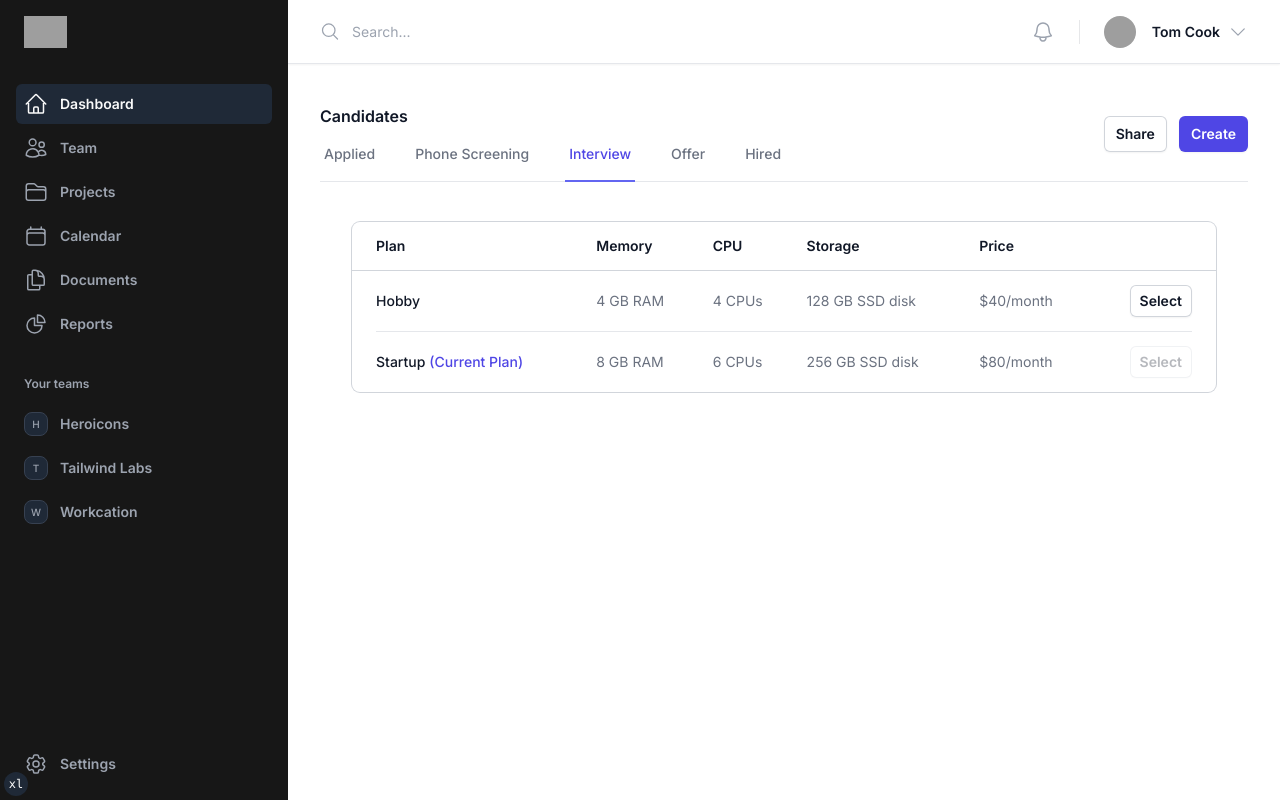
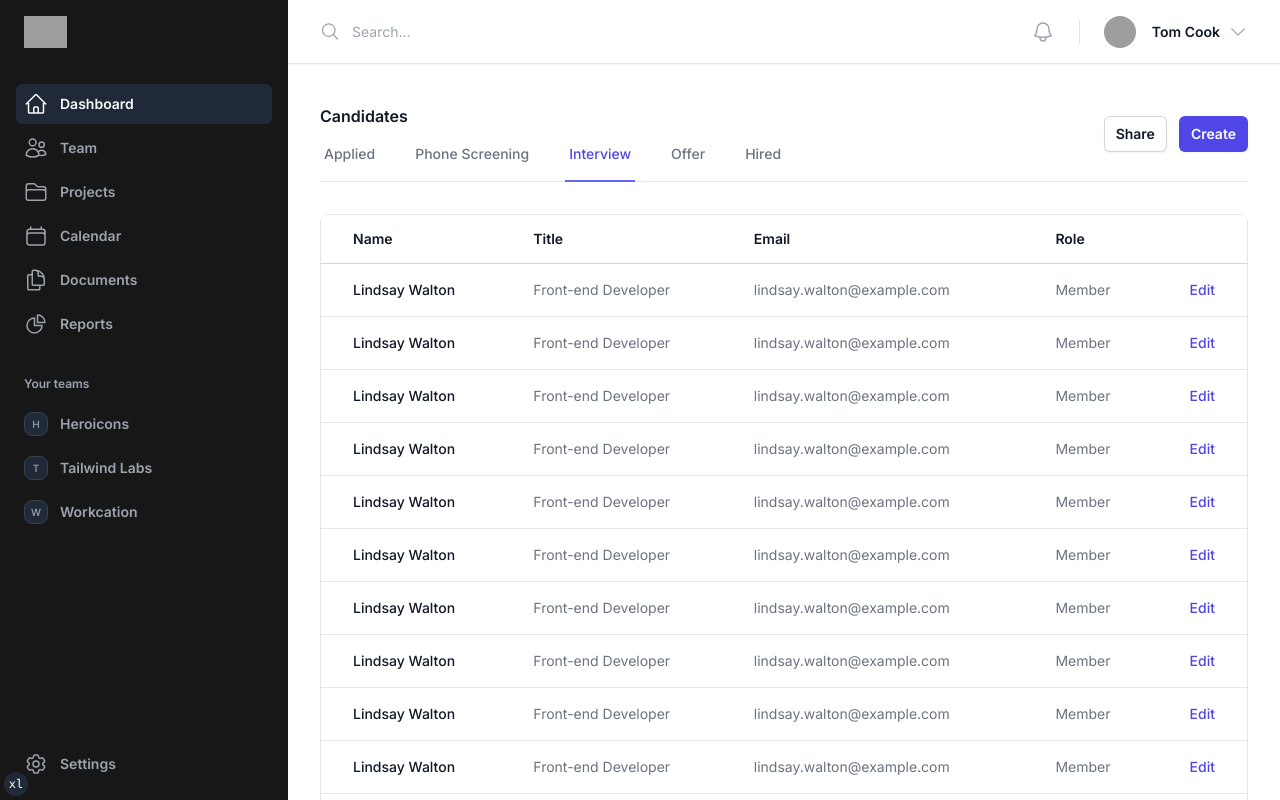
Before and after one commit to SuzuyaBish/invoicer, a Next.js app: page /account in a window 1280 px wide. Shown: the top 800 px of the page. Built offline with nearby package versions, Linux system fonts and the light colour scheme; grey boxes are pictures that could not be loaded.

Commit message:
finalized invoice list ui

```diff
--- a/src/components/InvoiceTable.tsx
+++ b/src/components/InvoiceTable.tsx
@@ -1,146 +1,328 @@
 import { classNames } from "@/constants/tailwind-constants"
 
-const plans = [
+const people = [
   {
-    id: 1,
-    name: "Hobby",
-    memory: "4 GB RAM",
-    cpu: "4 CPUs",
-    storage: "128 GB SSD disk",
-    price: "$40",
-    isCurrent: false,
+    name: "Lindsay Walton",
+    title: "Front-end Developer",
+    email: "lindsay.walton@example.com",
+    role: "Member",
   },
   {
-    id: 2,
-    name: "Startup",
-    memory: "8 GB RAM",
-    cpu: "6 CPUs",
-    storage: "256 GB SSD disk",
-    price: "$80",
-    isCurrent: true,
+    name: "Lindsay Walton",
+    title: "Front-end Developer",
+    email: "lindsay.walton@example.com",
+    role: "Member",
   },
-  // More plans...
+  {
+    name: "Lindsay Walton",
+    title: "Front-end Developer",
+    email: "lindsay.walton@example.com",
+    role: "Member",
+  },
+  {
+    name: "Lindsay Walton",
+    title: "Front-end Developer",
+    email: "lindsay.walton@example.com",
+    role: "Member",
+  },
+  {
+    name: "Lindsay Walton",
+    title: "Front-end Developer",
+    email: "lindsay.walton@example.com",
+    role: "Member",
+  },
+  {
+    name: "Lindsay Walton",
+    title: "Front-end Developer",
+    email: "lindsay.walton@example.com",
+    role: "Member",
+  },
+  {
+    name: "Lindsay Walton",
+    title: "Front-end Developer",
+    email: "lindsay.walton@example.com",
+    role: "Member",
+  },
+  {
+    name: "Lindsay Walton",
+    title: "Front-end Developer",
+    email: "lindsay.walton@example.com",
+    role: "Member",
+  },
+  {
+    name: "Lindsay Walton",
+    title: "Front-end Developer",
+    email: "lindsay.walton@example.com",
+    role: "Member",
+  },
+  {
+    name: "Lindsay Walton",
+    title: "Front-end Developer",
+    email: "lindsay.walton@example.com",
+    role: "Member",
+  },
+  {
+    name: "Lindsay Walton",
+    title: "Front-end Developer",
+    email: "lindsay.walton@example.com",
+    role: "Member",
+  },
+  {
+    name: "Lindsay Walton",
+    title: "Front-end Developer",
+    email: "lindsay.walton@example.com",
+    role: "Member",
+  },
+  {
+    name: "Lindsay Walton",
+    title: "Front-end Developer",
+    email: "lindsay.walton@example.com",
+    role: "Member",
+  },
+  {
+    name: "Lindsay Walton",
+    title: "Front-end Developer",
+    email: "lindsay.walton@example.com",
+    role: "Member",
+  },
+  {
+    name: "Lindsay Walton",
+    title: "Front-end Developer",
+    email: "lindsay.walton@example.com",
+    role: "Member",
+  },
+  {
+    name: "Lindsay Walton",
+    title: "Front-end Developer",
+    email: "lindsay.walton@example.com",
+    role: "Member",
+  },
+  {
+    name: "Lindsay Walton",
+    title: "Front-end Developer",
+    email: "lindsay.walton@example.com",
+    role: "Member",
+  },
+  {
+    name: "Lindsay Walton",
+    title: "Front-end Developer",
+    email: "lindsay.walton@example.com",
+    role: "Member",
+  },
+  {
+    name: "Lindsay Walton",
+    title: "Front-end Developer",
+    email: "lindsay.walton@example.com",
+    role: "Member",
+  },
+  {
+    name: "Lindsay Walton",
+    title: "Front-end Developer",
+    email: "lindsay.walton@example.com",
+    role: "Member",
+  },
+  {
+    name: "Lindsay Walton",
+    title: "Front-end Developer",
+    email: "lindsay.walton@example.com",
+    role: "Member",
+  },
+  {
+    name: "Lindsay Walton",
+    title: "Front-end Developer",
+    email: "lindsay.walton@example.com",
+    role: "Member",
+  },
+  {
+    name: "Lindsay Walton",
+    title: "Front-end Developer",
+    email: "lindsay.walton@example.com",
+    role: "Member",
+  },
+  {
+    name: "Lindsay Walton",
+    title: "Front-end Developer",
+    email: "lindsay.walton@example.com",
+    role: "Member",
+  },
+  {
+    name: "Lindsay Walton",
+    title: "Front-end Developer",
+    email: "lindsay.walton@example.com",
+    role: "Member",
+  },
+  {
+    name: "Lindsay Walton",
+    title: "Front-end Developer",
+    email: "lindsay.walton@example.com",
+    role: "Member",
+  },
+  {
+    name: "Lindsay Walton",
+    title: "Front-end Developer",
+    email: "lindsay.walton@example.com",
+    role: "Member",
+  },
+  {
+    name: "Lindsay Walton",
+    title: "Front-end Developer",
+    email: "lindsay.walton@example.com",
+    role: "Member",
+  },
+  {
+    name: "Lindsay Walton",
+    title: "Front-end Developer",
+    email: "lindsay.walton@example.com",
+    role: "Member",
+  },
+  {
+    name: "Lindsay Walton",
+    title: "Front-end Developer",
+    email: "lindsay.walton@example.com",
+    role: "Member",
+  },
+  {
+    name: "Lindsay Walton",
+    title: "Front-end Developer",
+    email: "lindsay.walton@example.com",
+    role: "Member",
+  },
+  {
+    name: "Lindsay Walton",
+    title: "Front-end Developer",
+    email: "lindsay.walton@example.com",
+    role: "Member",
+  },
+  {
+    name: "Lindsay Walton",
+    title: "Front-end Developer",
+    email: "lindsay.walton@example.com",
+    role: "Member",
+  },
+  {
+    name: "Lindsay Walton",
+    title: "Front-end Developer",
+    email: "lindsay.walton@example.com",
+    role: "Member",
+  },
+  {
+    name: "Lindsay Walton",
+    title: "Front-end Developer",
+    email: "lindsay.walton@example.com",
+    role: "Member",
+  },
+  {
+    name: "Lindsay Walton",
+    title: "Front-end Developer",
+    email: "lindsay.walton@example.com",
+    role: "Member",
+  },
+  {
+    name: "Lindsay Walton",
+    title: "Front-end Developer",
+    email: "lindsay.walton@example.com",
+    role: "Member",
+  },
 ]
 
 export default function InvoiceTable() {
   return (
     <div className="px-4 sm:px-6 lg:px-8">
-      <div className="-mx-4 mt-10 ring-1 ring-gray-300 sm:mx-0 sm:rounded-lg">
-        <table className="min-w-full divide-y divide-gray-300">
+      <div className="mt-8 flow-root">
+        <div className="-mx-4 -my-2 sm:-mx-6 lg:-mx-8">
+          <div className="inline-block min-w-full py-2 align-middle">
+            <table className="min-w-full border-separate border-spacing-0 rounded-lg border">
               <thead>
                 <tr>
                   <th
                     scope="col"
-                className="py-3.5 pl-4 pr-3 text-left text-sm font-semibold text-gray-900 sm:pl-6"
+                    className="sticky top-16 z-10 border-b border-gray-300 bg-white bg-opacity-75 py-3.5 pl-4 pr-3 text-left text-sm font-semibold text-gray-900 backdrop-blur sm:pl-6 lg:pl-8"
                   >
-                Plan
+                    Name
                   </th>
                   <th
                     scope="col"
-                className="hidden px-3 py-3.5 text-left text-sm font-semibold text-gray-900 lg:table-cell"
+                    className="sticky top-16 z-10 hidden border-b border-gray-300 bg-white bg-opacity-75 px-3 py-3.5 text-left text-sm font-semibold text-gray-900 backdrop-blur sm:table-cell"
                   >
-                Memory
+                    Title
                   </th>
                   <th
                     scope="col"
-                className="hidden px-3 py-3.5 text-left text-sm font-semibold text-gray-900 lg:table-cell"
+                    className="sticky top-16 z-10 hidden border-b border-gray-300 bg-white bg-opacity-75 px-3 py-3.5 text-left text-sm font-semibold text-gray-900 backdrop-blur lg:table-cell"
                   >
-                CPU
+                    Email
                   </th>
                   <th
                     scope="col"
-                className="hidden px-3 py-3.5 text-left text-sm font-semibold text-gray-900 lg:table-cell"
+                    className="sticky top-16 z-10 border-b border-gray-300 bg-white bg-opacity-75 px-3 py-3.5 text-left text-sm font-semibold text-gray-900 backdrop-blur"
                   >
-                Storage
+                    Role
                   </th>
                   <th
                     scope="col"
-                className="px-3 py-3.5 text-left text-sm font-semibold text-gray-900"
+                    className="sticky top-16 z-10 border-b border-gray-300 bg-white bg-opacity-75 py-3.5 pl-3 pr-4 backdrop-blur sm:pr-6 lg:pr-8"
                   >
-                Price
-              </th>
-              <th scope="col" className="relative py-3.5 pl-3 pr-4 sm:pr-6">
-                <span className="sr-only">Select</span>
+                    <span className="sr-only">Edit</span>
                   </th>
                 </tr>
               </thead>
               <tbody>
-            {plans.map((plan, planIdx) => (
-              <tr key={plan.id}>
+                {people.map((person, personIdx) => (
+                  <tr key={person.email}>
                     <td
                       className={classNames(
-                    planIdx === 0 ? "" : "border-t border-transparent",
-                    "relative py-4 pl-4 pr-3 text-sm sm:pl-6"
+                        personIdx !== people.length - 1
+                          ? "border-b border-gray-200"
+                          : "",
+                        "whitespace-nowrap py-4 pl-4 pr-3 text-sm font-medium text-gray-900 sm:pl-6 lg:pl-8"
                       )}
                     >
-                  <div className="font-medium text-gray-900">
-                    {plan.name}
-                    {plan.isCurrent ? (
-                      <span className="ml-1 text-indigo-600">
-                        (Current Plan)
-                      </span>
-                    ) : null}
-                  </div>
-                  <div className="mt-1 flex flex-col text-gray-500 sm:block lg:hidden">
-                    <span>
-                      {plan.memory} / {plan.cpu}
-                    </span>
-                    <span className="hidden sm:inline">·</span>
-                    <span>{plan.storage}</span>
-                  </div>
-                  {planIdx !== 0 ? (
-                    <div className="absolute -top-px left-6 right-0 h-px bg-gray-200" />
-                  ) : null}
+                      {person.name}
                     </td>
                     <td
                       className={classNames(
-                    planIdx === 0 ? "" : "border-t border-gray-200",
-                    "hidden px-3 py-3.5 text-sm text-gray-500 lg:table-cell"
+                        personIdx !== people.length - 1
+                          ? "border-b border-gray-200"
+                          : "",
+                        "whitespace-nowrap hidden px-3 py-4 text-sm text-gray-500 sm:table-cell"
                       )}
                     >
-                  {plan.memory}
+                      {person.title}
                     </td>
                     <td
                       className={classNames(
-                    planIdx === 0 ? "" : "border-t border-gray-200",
-                    "hidden px-3 py-3.5 text-sm text-gray-500 lg:table-cell"
+                        personIdx !== people.length - 1
+                          ? "border-b border-gray-200"
+                          : "",
+                        "whitespace-nowrap hidden px-3 py-4 text-sm text-gray-500 lg:table-cell"
                       )}
                     >
-                  {plan.cpu}
+                      {person.email}
                     </td>
                     <td
                       className={classNames(
-                    planIdx === 0 ? "" : "border-t border-gray-200",
-                    "hidden px-3 py-3.5 text-sm text-gray-500 lg:table-cell"
+                        personIdx !== people.length - 1
+                          ? "border-b border-gray-200"
+                          : "",
+                        "whitespace-nowrap px-3 py-4 text-sm text-gray-500"
                       )}
                     >
-                  {plan.storage}
+                      {person.role}
                     </td>
                     <td
                       className={classNames(
-                    planIdx === 0 ? "" : "border-t border-gray-200",
-                    "px-3 py-3.5 text-sm text-gray-500"
+                        personIdx !== people.length - 1
+                          ? "border-b border-gray-200"
+                          : "",
+                        "relative whitespace-nowrap py-4 pr-4 pl-3 text-right text-sm font-medium sm:pr-8 lg:pr-8"
                       )}
                     >
-                  <div className="sm:hidden">{plan.price}/mo</div>
-                  <div className="hidden sm:block">{plan.price}/month</div>
-                </td>
-                <td
-                  className={classNames(
-                    planIdx === 0 ? "" : "border-t border-transparent",
-                    "relative py-3.5 pl-3 pr-4 text-right text-sm font-medium sm:pr-6"
-                  )}
+                      <a
+                        href="#"
+                        className="text-indigo-600 hover:text-indigo-900"
                       >
-                  <button
-                    type="button"
-                    className="inline-flex items-center rounded-md bg-white px-2.5 py-1.5 text-sm font-semibold text-gray-900 shadow-sm ring-1 ring-inset ring-gray-300 hover:bg-gray-50 disabled:cursor-not-allowed disabled:opacity-30 disabled:hover:bg-white"
-                    disabled={plan.isCurrent}
-                  >
-                    Select<span className="sr-only">, {plan.name}</span>
-                  </button>
-                  {planIdx !== 0 ? (
-                    <div className="absolute -top-px left-0 right-6 h-px bg-gray-200" />
-                  ) : null}
+                        Edit<span className="sr-only">, {person.name}</span>
+                      </a>
                     </td>
                   </tr>
                 ))}
@@ -148,5 +330,7 @@ export default function InvoiceTable() {
             </table>
           </div>
         </div>
+      </div>
+    </div>
   )
 }
```
Lines whose indentation alone changed are shown as unchanged.
